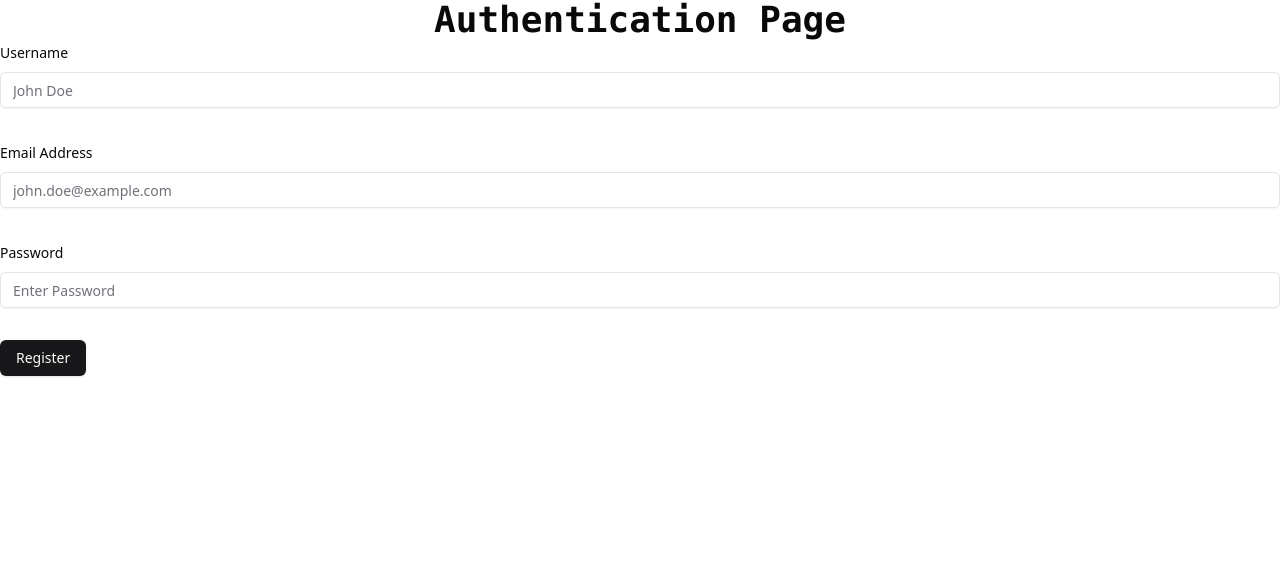
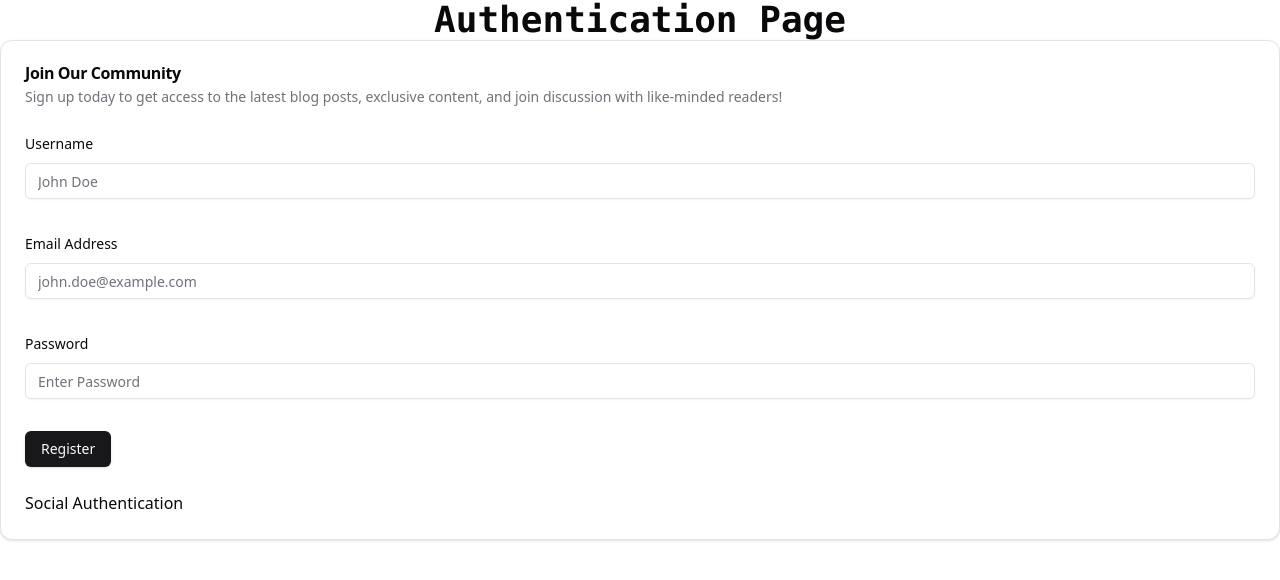
Before and after one commit to eedu7/ByteBlog, a Next.js app in the folder frontend/: page /sign-up in a window 1280 px wide. Shown: the top 580 px of the page. Built offline with nearby package versions, Linux system fonts and the light colour scheme.

Commit message:
MODIFY: change the SignUpForm component with the SignUpCard

```diff
--- a/frontend/src/app/(auth)/sign-up/page.tsx
+++ b/frontend/src/app/(auth)/sign-up/page.tsx
@@ -1,9 +1,9 @@
-import SignUpForm from "./SignUpForm";
+import SignUpCard from "./SignUpCard";
 
 const SignUpPage = () => {
     return (
         <div>
-            <SignUpForm />
+            <SignUpCard />
         </div>
     );
 };
```
